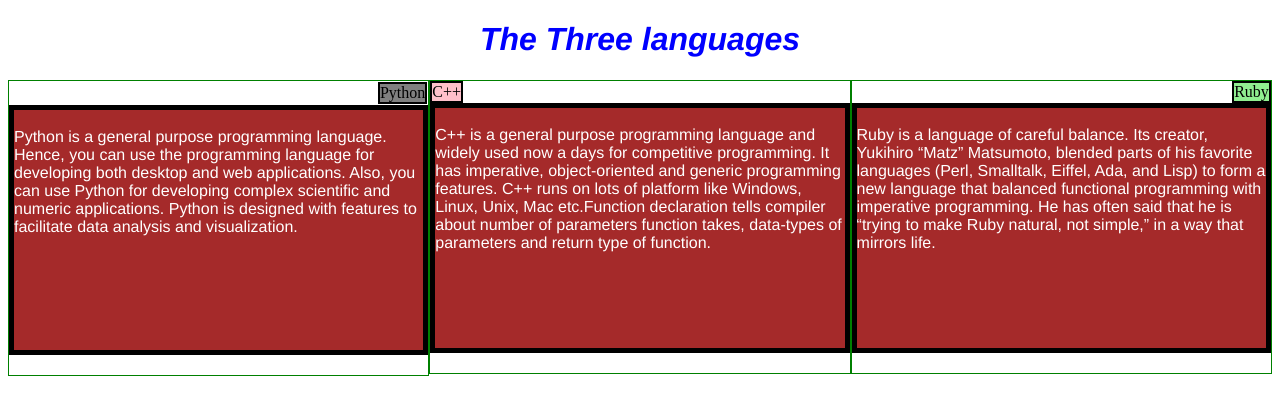
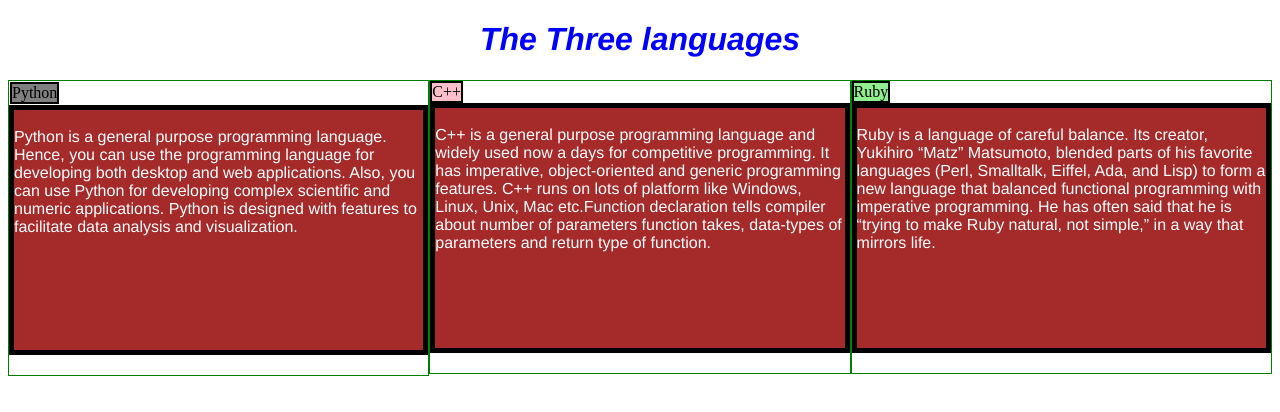
Before and after one commit to srivatsan18/module2-solution, a plain HTML site: page index.html in a window 1280 px wide. Drawn offline with Linux system fonts and the light colour scheme.

Commit message:
Update index.html

```diff
--- a/index.html
+++ b/index.html
@@ -126,7 +126,7 @@ h1
 	display: block;
 	background-color: gray;
 	border: 2px solid black;
-	float: right;
+	float: left;
 	margin: 1px;
 	position: relative;
 }
@@ -146,7 +146,7 @@ h1
 	display: block;
 	background-color: lightgreen;
 	border: 2px solid black;
-	float: right;
+	float: left;
 	position: relative;
 }
 </style>
```
